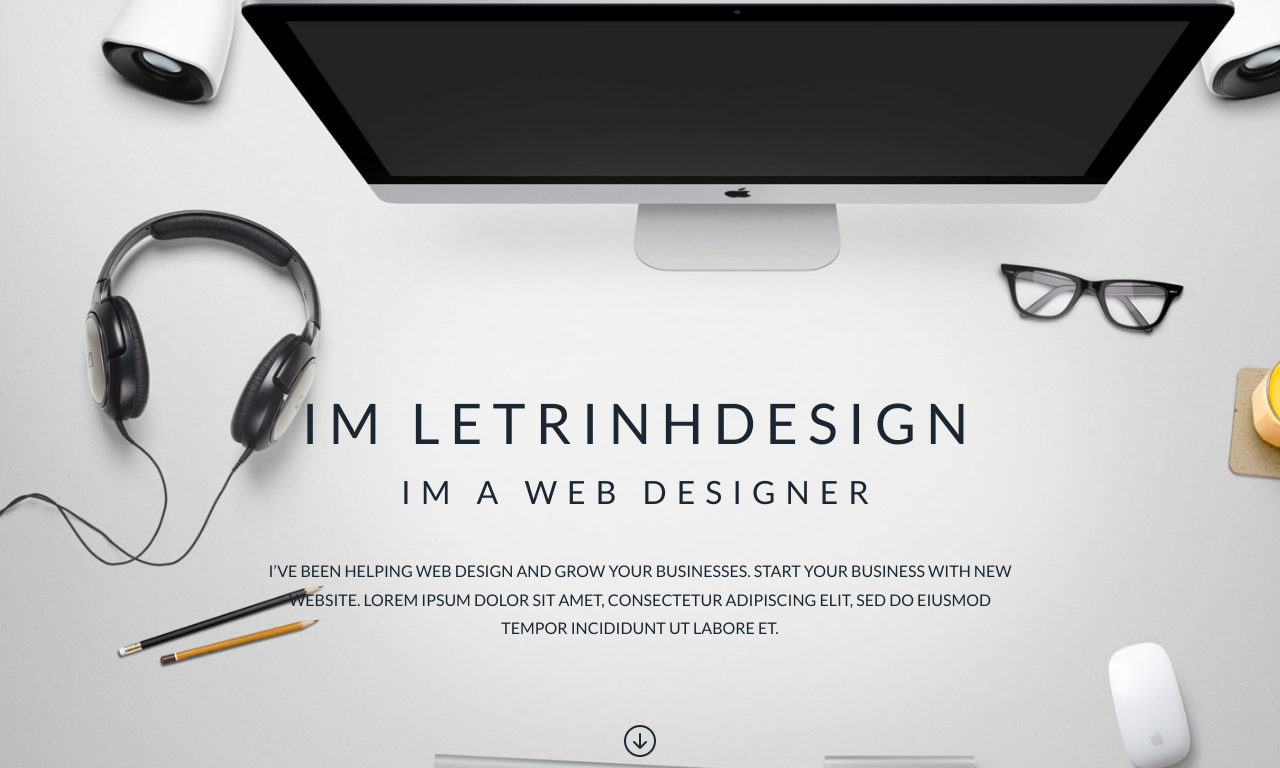
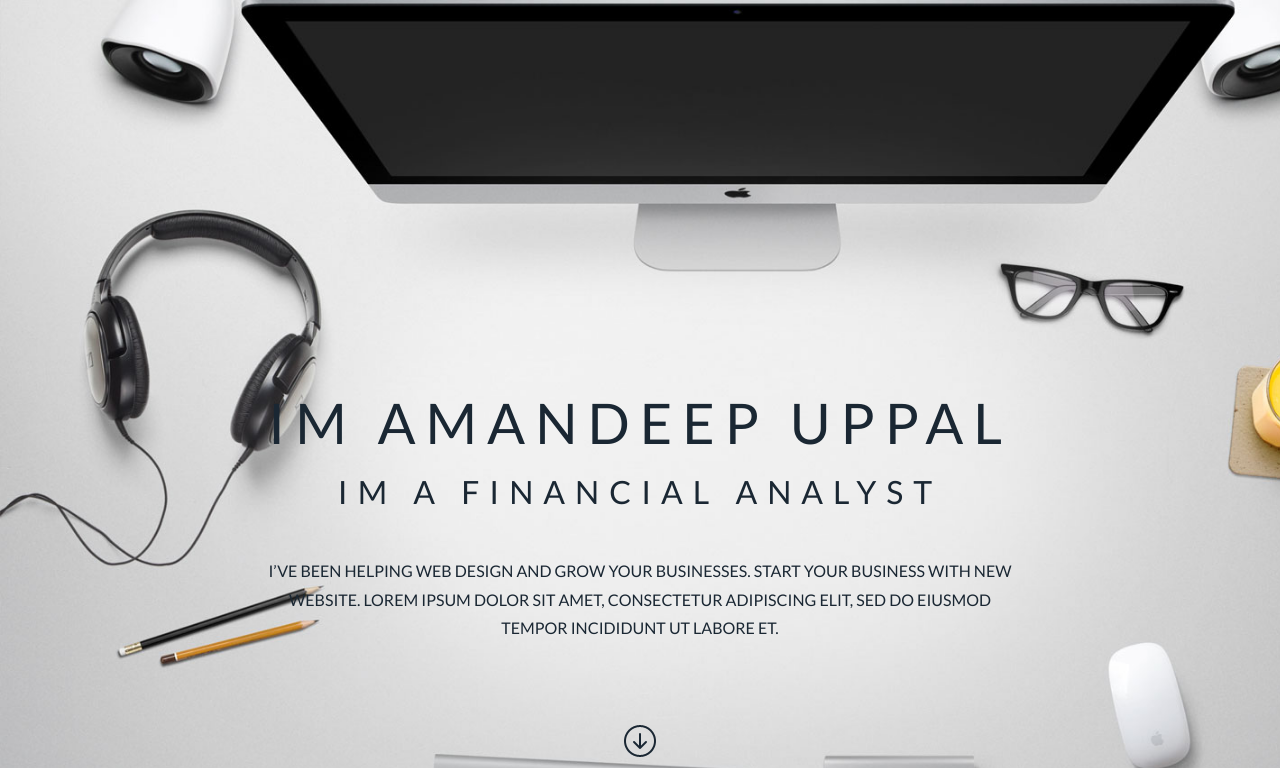
Before and after one commit to amandeepcfa/amandeepcfa.github.io, a plain HTML site: page index.html in a window 1280 px wide. Shown: the top 768 px of the page. Drawn offline with Linux system fonts and the light colour scheme.

Commit message:
name change

```diff
--- a/index.html
+++ b/index.html
@@ -76,8 +76,8 @@ Smartphone Compatible web template, free webdesigns for Nokia, Samsung, LG, Sony
 <body>
 <div class="header">
 	<div class="container">
-		<h1>Im letrinhdesign</h1>
-		<h2>im a web designer</h2>
+		<h1>Im Amandeep Uppal</h1>
+		<h2>im a Financial Analyst</h2>
 		<p>i’ve been helping web design and grow your businesses. start your business with new website. Lorem ipsum dolor sit amet, consectetur adipiscing elit, sed do eiusmod tempor incididunt ut labore et.</p>
 	    <div class="header_arrow">
 	       <a href="#arrow" class="scroll"><span> </span></a>
```
